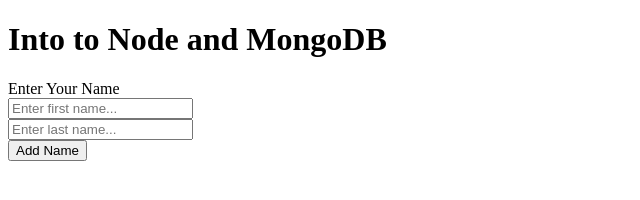
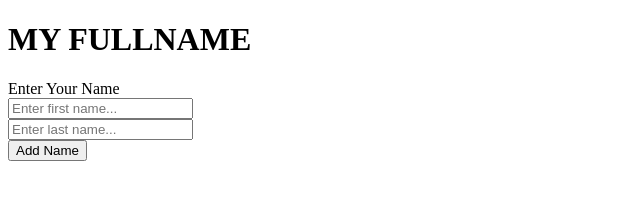
Before and after one commit to naseemsidd/Tranzita-Assignment, a website: page index.html in a window 1280 px wide. Shown: the whole page, without its empty margins (0-640 px from the left). Drawn offline with Linux system fonts and the light colour scheme.

Commit message:
hellopandey

```diff
--- a/index.html
+++ b/index.html
@@ -1,11 +1,11 @@
 <!DOCTYPE html>
 <html>
  <head>
- <title>MY FULLNAME</title>
+ <title>express app</title>
  </head>
 
  <body>
- <h1>Into to Node and MongoDB</h1>
+ <h1>MY FULLNAME</h1>
  <form method="post" action="/addname">
  <label>Enter Your Name</label><br>
  <input type="text" name="firstName" placeholder="Enter first name..." required><br>
```
